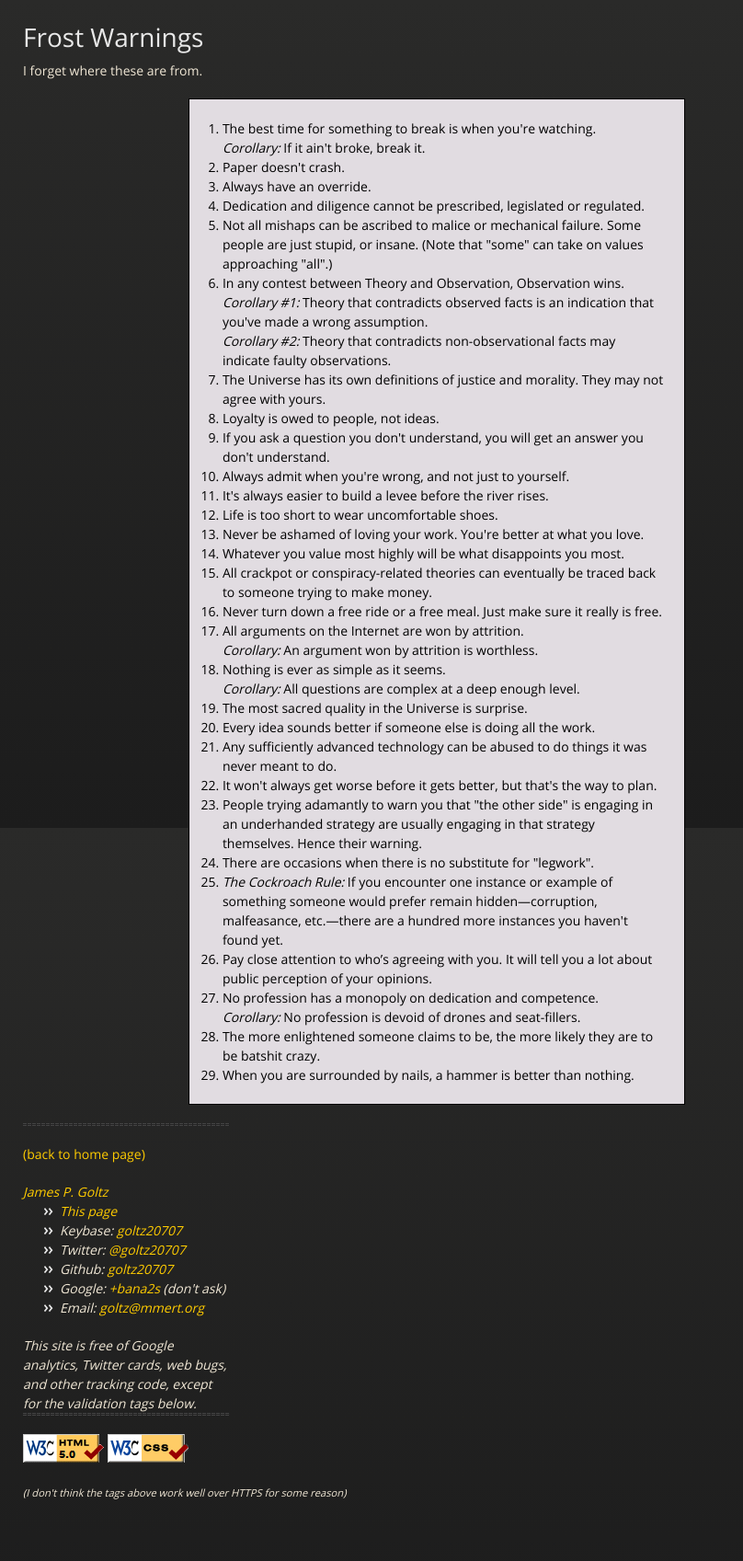
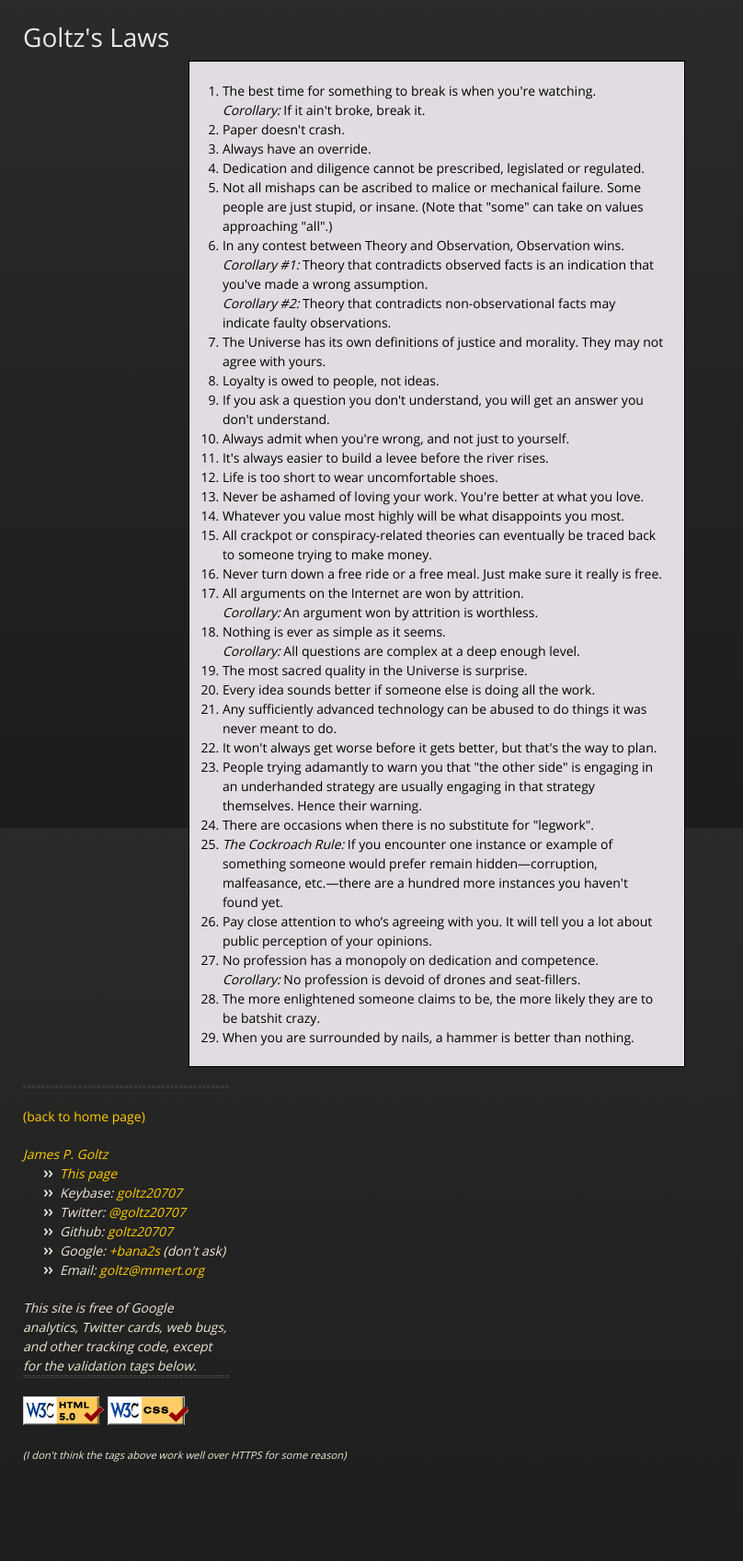
Before and after one commit to goltz20707/goltz20707.github.io, a Jekyll site: the page built from laws.html, in a window 1280 px wide. Shown: the whole page at 92% size, without its empty margins (0-808 px from the left). Built offline with Jekyll 4.4.1, drawn with Linux system fonts in a browser that asks for light colours; after the commit the page ends 1656 px from its top, so only the background shows below that.

Commit message:
Update laws.html: taking ownership

```diff
--- a/laws.html
+++ b/laws.html
@@ -1,12 +1,12 @@
 ---
 layout: default
-title: "Frost Warnings"
+title: "Goltz's Laws"
 ---
 
     <h1>{{ page.title }}</h1>
-
+<!--
     <p>I forget where these are from.</p>
-
+-->
     <ol class="note">
       <li>The best time for something to break is when you're
 	watching.<br/>
```
